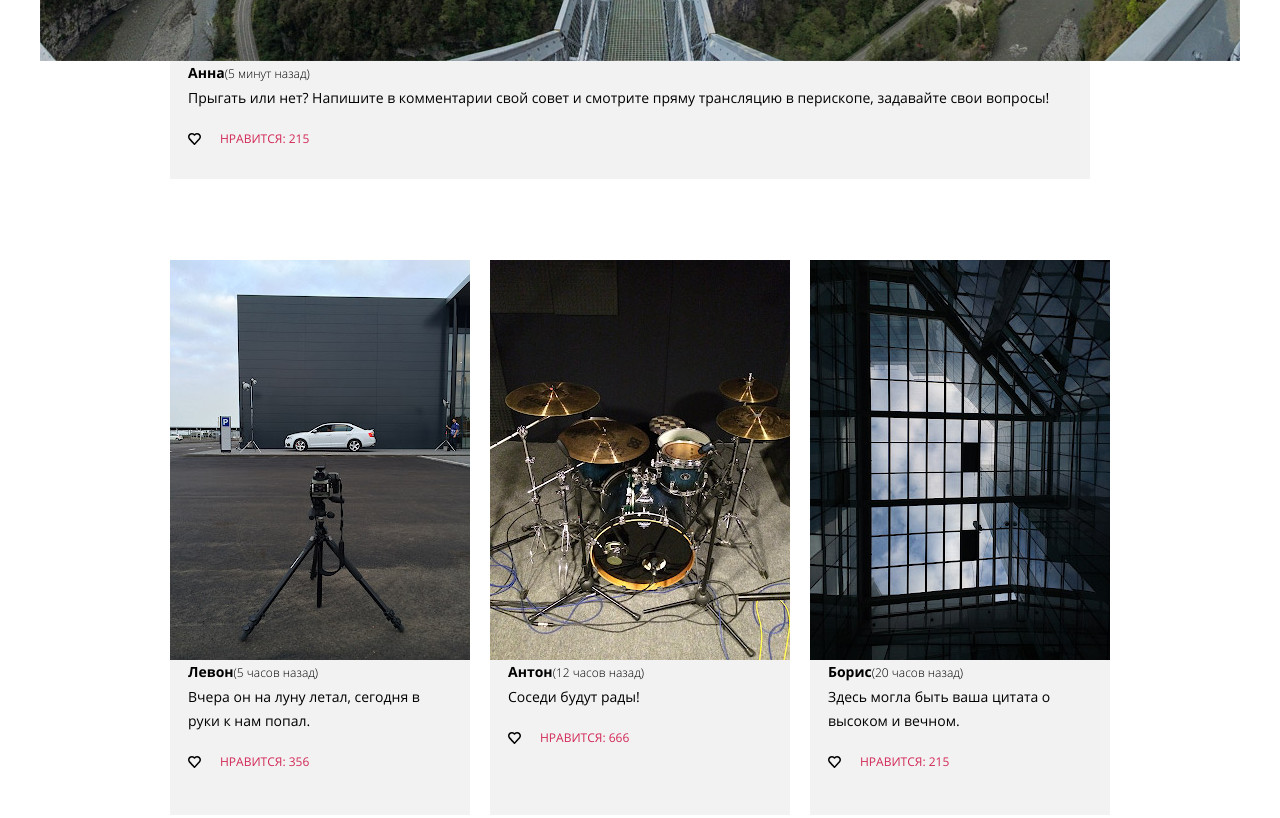
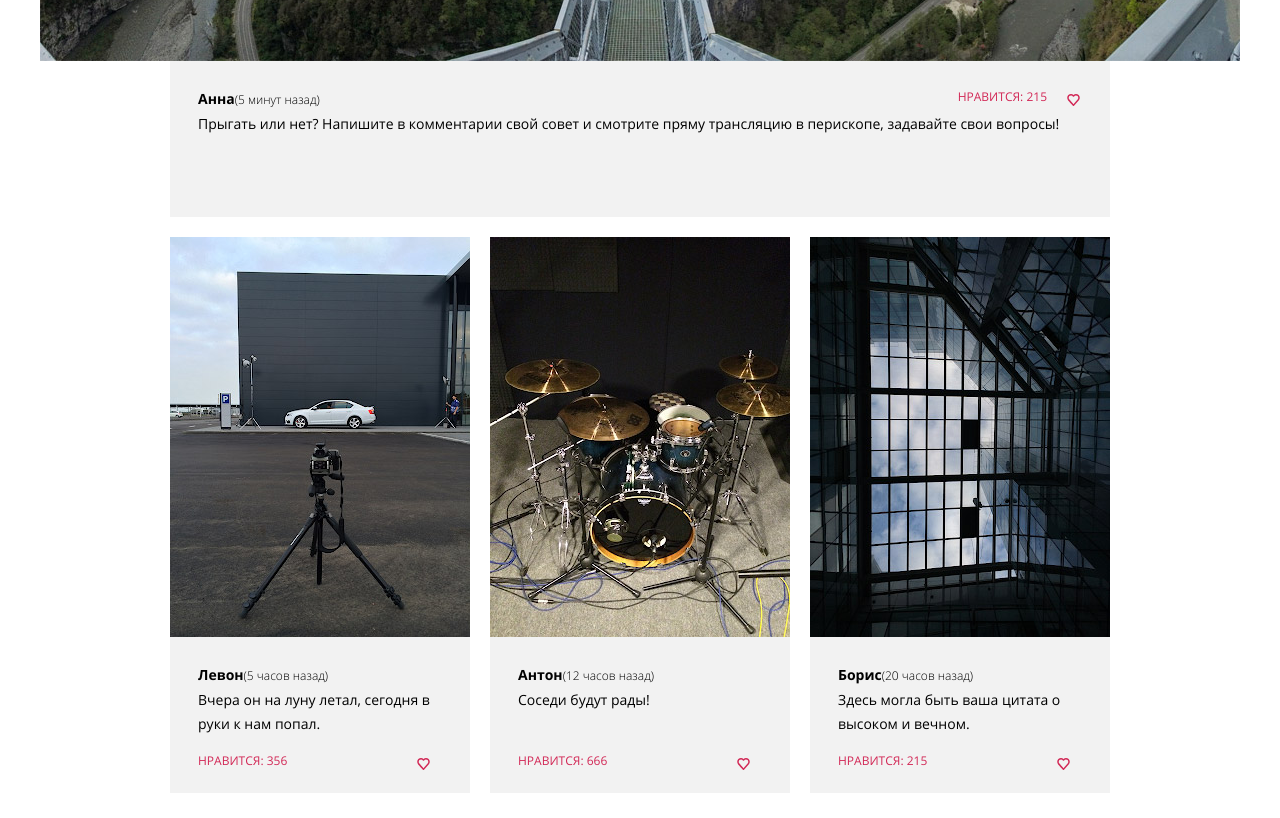
Before and after one commit to liptonspacetea/175216-pink, a plain HTML site: page photo.html in a window 1280 px wide. Shown: the part 840-1658 px from the top of the page. Drawn offline with nearby package versions, Linux system fonts and the light colour scheme; files that its build step writes are made by us from their sources.

Commit message:
страница фото готова

```diff
--- a/photo.html
+++ b/photo.html
@@ -39,9 +39,13 @@
         <path d="M34,30h4V14c0-2.21-1.79-4-4-4H18v4h16V30z M14,34V2h-4v8H2v4h8v20c0,2.21,1.79,4,4,4h20v8h4v-8h8v-4H14z"/>
       </symbol>
 
-      <!-- academy -->
+      <!-- academy + heart -->
       <symbol id="academy" viewBox="0 0 26.943 34.09">
           <path d="M13.62,0.017L13.472,0L0,1.412v24.661l13.472,8.017l13.43-7.99l0.042-0.026V1.412L13.62,0.017z M25.019,12.127L13.495,5.334 l-0.001-0.104L13.407,5.28l-0.088-0.056v0.109L1.925,12.118V3.147l11.547-1.212l11.547,1.212V12.127z M13.405,6.787L24.923,13.5 l-4.479,2.64l-7.093-4.221l-0.013,1.415l5.904,3.513l-0.86,0.507l-5.031-2.992l-0.013,1.415l3.827,2.275l-0.782,0.523l-3.032-1.787 l-0.013,1.413l1.852,1.091l-1.8,1.081L2.034,13.622L13.405,6.787z M1.925,15.127l11.411,6.791l0.015,1.044l-7.941-4.728L5.395,19.65 l7.979,4.796l0.017,1.076l-7.972-4.741l-0.013,1.415l8.021,4.821l0.045,0.026l8.143-4.872v-1.268l-0.011-0.148v-3.761l3.415-2.036 v10.02L13.472,31.85L1.925,24.979V15.127z"/>
+      </symbol>
+
+      <symbol id="icon-heart" viewBox="521.939 473.064 12.545 11.99">
+        <path fill="#d22856" d="M528.174 485.055a.737.737 0 0 1-.552-.25c-3.798-4.323-4.644-5.297-4.858-5.57l-.004.002a3.866 3.866 0 0 1-.82-2.373c0-2.095 1.703-3.8 3.798-3.8a3.8 3.8 0 0 1 2.484.9 3.847 3.847 0 0 1 2.463-.9c2.095 0 3.8 1.705 3.8 3.8 0 .91-.32 1.754-.897 2.38l-4.86 5.562a.742.742 0 0 1-.554.25zm-4.245-6.706c.207.254 2.47 2.838 4.242 4.857l4.323-4.944c.34-.37.52-.86.52-1.4a2.333 2.333 0 0 0-2.33-2.33c-.73 0-1.42.344-1.9.943a.76.76 0 0 1-.585.275.727.727 0 0 1-.575-.293 2.333 2.333 0 0 0-1.887-.925 2.333 2.333 0 0 0-2.33 2.33c0 .68.275 1.172.507 1.468.004.006.01.012.014.02z"/>
       </symbol>
     </svg>
 
@@ -142,13 +146,21 @@
             <div class="photo-block__label">Панорама дня</div>
           </div>
 
-          <div class="photo-block__photo-content">
-            <div class="photo-block__content-inner">
-              <div class="photo-block__photo-unit photo-block__photo-unit--panorama">
+          <div class="photo-block__content-inner photo-block__content-inner--panorama">
+            <div class="photo-block__content-box photo-block__content-box--panorama">
+              <div class="photo-block__box-wrapper photo-block__box-wrapper--panorama">
+                <div class="photo-block__content">
                   <p class="photo-block__name-desctiption"><span class="photo-block__name">Анна</span>(5 минут назад)</p>
                   <p class="photo-block__photo-description">Прыгать или нет? Напишите в комментарии свой совет и смотрите пряму трансляцию в перископе, задавайте свои вопросы!</p>
-                <div class="photo-block__like-btn">
-                  <button class="like-button like-button--photo-page" type="button">Нравится: 215</button>
+                </div>
+
+                <div class="photo-block__like-btn photo-block__like-btn--panorama like-button like-button--panorama">
+                  <a class="like-button__heart" href="#">
+                    <svg class="like-button__heart-icon" width="13" height="12">
+                      <use xlink:href="#icon-heart"></use>
+                    </svg>
+                  </a>
+                  <a class="like-button__text like-button__text--panorama" href="#">Нравится: 215</a>
                 </div>
               </div>
             </div>
@@ -167,10 +179,20 @@
               </div>
 
               <div class="photo-block__content-box">
+                <div class="photo-block__box-wrapper">
+                  <div class="photo-block__content">
                     <p class="photo-block__name-desctiption"><span class="photo-block__name">Левон</span>(5 часов назад)</p>
                     <p class="photo-block__photo-description">Вчера он на луну летал, сегодня в руки к нам попал.</p>
-                <div class="photo-block__like-btn">
-                  <button class="like-button like-button--photo-page" type="button">Нравится: 356</button>
+                  </div>
+
+                  <div class="photo-block__like-btn like-button">
+                    <a class="like-button__heart" href="#">
+                      <svg class="like-button__heart-icon" width="13" height="12">
+                        <use xlink:href="#icon-heart"></use>
+                      </svg>
+                    </a>
+                    <a class="like-button__text" href="#">Нравится: 356</a>
+                  </div>
                 </div>
               </div>
             </div>
@@ -183,10 +205,20 @@
               </picture>
 
               <div class="photo-block__content-box">
+                <div class="photo-block__box-wrapper">
+                  <div class="photo-block__content">
                     <p class="photo-block__name-desctiption"><span class="photo-block__name">Антон</span>(12 часов назад)</p>
                     <p class="photo-block__photo-description">Соседи будут рады!</p>
-                <div class="photo-block__like-btn">
-                  <button class="like-button like-button--photo-page" type="button">Нравится: 666</button>
+                  </div>
+
+                  <div class="photo-block__like-btn like-button">
+                    <a class="like-button__heart" href="#">
+                      <svg class="like-button__heart-icon" width="13" height="12">
+                        <use xlink:href="#icon-heart"></use>
+                      </svg>
+                    </a>
+                    <a class="like-button__text" href="#">Нравится: 666</a>
+                  </div>
                 </div>
               </div>
             </div>
@@ -199,10 +231,20 @@
               </picture>
 
               <div class="photo-block__content-box">
+                <div class="photo-block__box-wrapper">
+                  <div class="photo-block__content">
                     <p class="photo-block__name-desctiption"><span class="photo-block__name">Борис</span>(20 часов назад)</p>
                     <p class="photo-block__photo-description">Здесь могла быть ваша цитата о высоком и вечном.</p>
-                <div class="photo-block__like-btn">
-                  <button class="like-button like-button--photo-page" type="button">Нравится: 215</button>
+                  </div>
+
+                  <div class="photo-block__like-btn like-button">
+                    <a class="like-button__heart" href="#">
+                      <svg class="like-button__heart-icon" width="13" height="12">
+                        <use xlink:href="#icon-heart"></use>
+                      </svg>
+                    </a>
+                    <a class="like-button__text" href="#">Нравится: 215</a>
+                  </div>
                 </div>
               </div>
             </div>
@@ -215,10 +257,20 @@
               </picture>
 
               <div class="photo-block__content-box">
+                <div class="photo-block__box-wrapper">
+                  <div class="photo-block__content">
                     <p class="photo-block__name-desctiption"><span class="photo-block__name">Сергей</span>(25 часов назад)</p>
                     <p class="photo-block__photo-description">Самая кубанская в мире!</p>
-                <div class="photo-block__like-btn">
-                  <button class="like-button like-button--photo-page" type="button">Нравится: 4</button>
+                  </div>
+
+                  <div class="photo-block__like-btn like-button">
+                    <a class="like-button__heart" href="#">
+                      <svg class="like-button__heart-icon" width="13" height="12">
+                        <use xlink:href="#icon-heart"></use>
+                      </svg>
+                    </a>
+                    <a class="like-button__text" href="#">Нравится: 4</a>
+                  </div>
                 </div>
               </div>
             </div>
@@ -231,10 +283,20 @@
               </picture>
 
               <div class="photo-block__content-box">
+                <div class="photo-block__box-wrapper">
+                  <div class="photo-block__content">
                     <p class="photo-block__name-desctiption"><span class="photo-block__name">Максим</span>(40 часов назад)</p>
                     <p class="photo-block__photo-description">Где снег то?</p>
-                <div class="photo-block__like-btn">
-                  <button class="like-button like-button--photo-page" type="button">Нравится: 150</button>
+                  </div>
+
+                  <div class="photo-block__like-btn like-button">
+                    <a class="like-button__heart" href="#">
+                      <svg class="like-button__heart-icon" width="13" height="12">
+                        <use xlink:href="#icon-heart"></use>
+                      </svg>
+                    </a>
+                    <a class="like-button__text" href="#">Нравится: 150</a>
+                  </div>
                 </div>
               </div>
             </div>
@@ -247,10 +309,20 @@
               </picture>
 
               <div class="photo-block__content-box">
+                <div class="photo-block__box-wrapper">
+                  <div class="photo-block__content">
                     <p class="photo-block__name-desctiption"><span class="photo-block__name">Надежда</span>(45 часов назад)</p>
                     <p class="photo-block__photo-description">Всем GM и взаимные лайки!</p>
-                <div class="photo-block__like-btn">
-                  <button class="like-button like-button--photo-page" type="button">Нравится: 2560</button>
+                  </div>
+
+                  <div class="photo-block__like-btn like-button">
+                    <a class="like-button__heart" href="#">
+                      <svg class="like-button__heart-icon" width="13" height="12">
+                        <use xlink:href="#icon-heart"></use>
+                      </svg>
+                    </a>
+                    <a class="like-button__text" href="#">Нравится: 2650</a>
+                  </div>
                 </div>
               </div>
             </div>
--- a/sass/blocks/like-button.scss
+++ b/sass/blocks/like-button.scss
@@ -1,26 +1,38 @@
-.like-button {
-  position: relative;
+.like-button__text {
   padding: 0;
-  padding-left: 32px;
+  padding-left: 19px;
   border: none;
   font-size: 12px;
-  line-height: 24px;
+  line-height: 12px;
   color: #d22856;
   text-transform: uppercase;
   cursor: pointer;
+  text-decoration: none;
+}
 
-  &::before {
-    position: absolute;
-    display: block;
-    content: "";
-    width: 13px;
-    height: 12px;
-    background: url('../img/icon-heart.svg');
-    top: 6px;
-    left: 0;
+.like-button__heart {
+  width: 13px;
+  height: 12px;
+  text-decoration: none;
+}
+
+@media (min-width:700px) {
+  .like-button {
+    display: flex;
+    flex-direction: row-reverse;
+    align-items: flex-end;
+    justify-content: space-between;
+
+    &--panorama {
+      align-items: flex-start;
+    }
   }
 
-  &--photo-page {
-    background-color: #f2f2f2;
+  .like-button__text {
+    padding: 0;
+
+    &--panorama {
+      padding-right: 20px;
+    }
   }
 }
--- a/sass/blocks/photo-block.scss
+++ b/sass/blocks/photo-block.scss
@@ -14,6 +14,12 @@
   font-size: 14px;
   line-height: 30px;
   color: #283645;
+}
+
+/* -------------PANORAMA--------- */
+
+.photo-block__panorama {
+  margin-bottom: 20px;
 }
 
 .photo-block__panorama-photo {
@@ -34,6 +40,10 @@
   background-color: #d22856;
 }
 
+.photo-block__content-inner {
+  padding: 0 20px;
+}
+
 .photo-block__photo-content {
   background-color: #ffffff;
   padding-bottom: 27px;
@@ -44,13 +54,13 @@
   background: #ffffff;
 }
 
-.photo-block__content-inner {
-  padding: 0 20px;
-}
-
 .photo-block__box {
   max-width: 450px;
   margin: 0 auto;
+}
+
+.photo-block__box-wrapper {
+  padding: 25px 30px 26px 18px;
 }
 
 .photo-block__photo-unit {
@@ -62,8 +72,12 @@
   width: 100%;
 }
 
+.photo-block__content-box--panorama {
+  background: #f2f2f2;
+  position: relative;
+}
+
 .photo-block__name {
-  padding-left: 18px;
   font-size: 14px;
   line-height: 24px;
   font-weight: bold;
@@ -77,17 +91,13 @@
 }
 
 .photo-block__photo-description {
-  padding-left: 18px;
-  padding-right: 30px;
   margin: 0;
   font-size: 14px;
   line-height: 24px;
 }
 
 .photo-block__like-btn {
-  margin-left: 18px;
   margin-top: 17px;
-  padding-bottom: 28px;
 }
 
 @media (min-width: 700px) {
@@ -95,7 +105,13 @@
     padding: 0 40px;
     display: flex;
     flex-wrap: wrap;
+    justify-content: space-between;
+
+    &--panorama {
+      display: block;
+    }
   }
+
   .photo-block__box {
     max-width: 700px;
     box-sizing: border-box;
@@ -110,17 +126,33 @@
     }
   }
 
-  .photo-block__photo-unit:nth-child(odd) {
-    margin-right: 20px;
-  }
-
-  .photo-block__content-box {
-    min-height: 144px;
-  }
-
   .photo-block__label {
     top: 57px;
     right: 40px;
+  }
+
+  .photo-block__box-wrapper {
+    padding: 26px 40px 26px 28px;
+    min-height: 104px;
+    display: flex;
+    flex-direction: column;
+    justify-content: space-between;
+
+    &--panorama {
+      display: block;
+    }
+  }
+
+  .photo-block__like-btn {
+    flex-grow: 1;
+    margin: 0;
+
+    &--panorama {
+      position: absolute;
+      top: 30px;
+      right: 25px;
+      flex-grow: 0;
+    }
   }
 }
 
@@ -150,4 +182,11 @@
     top: 54px;
     right: 130px;
   }
+
+  .photo-block__like-btn {
+
+    &--panorama {
+      right: 30px;
+    }
+  }
 }
```
Lines whose indentation alone changed are shown as unchanged.
